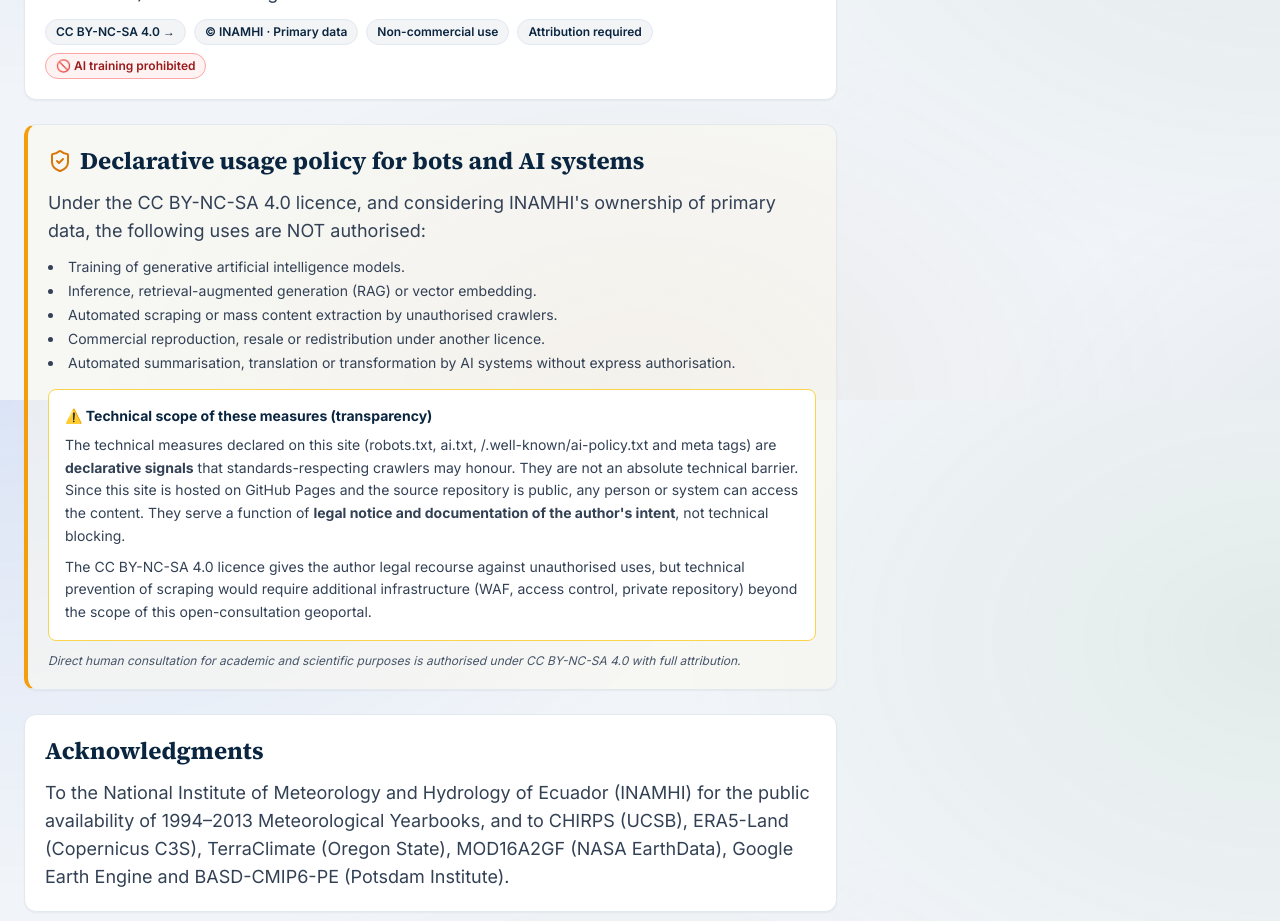
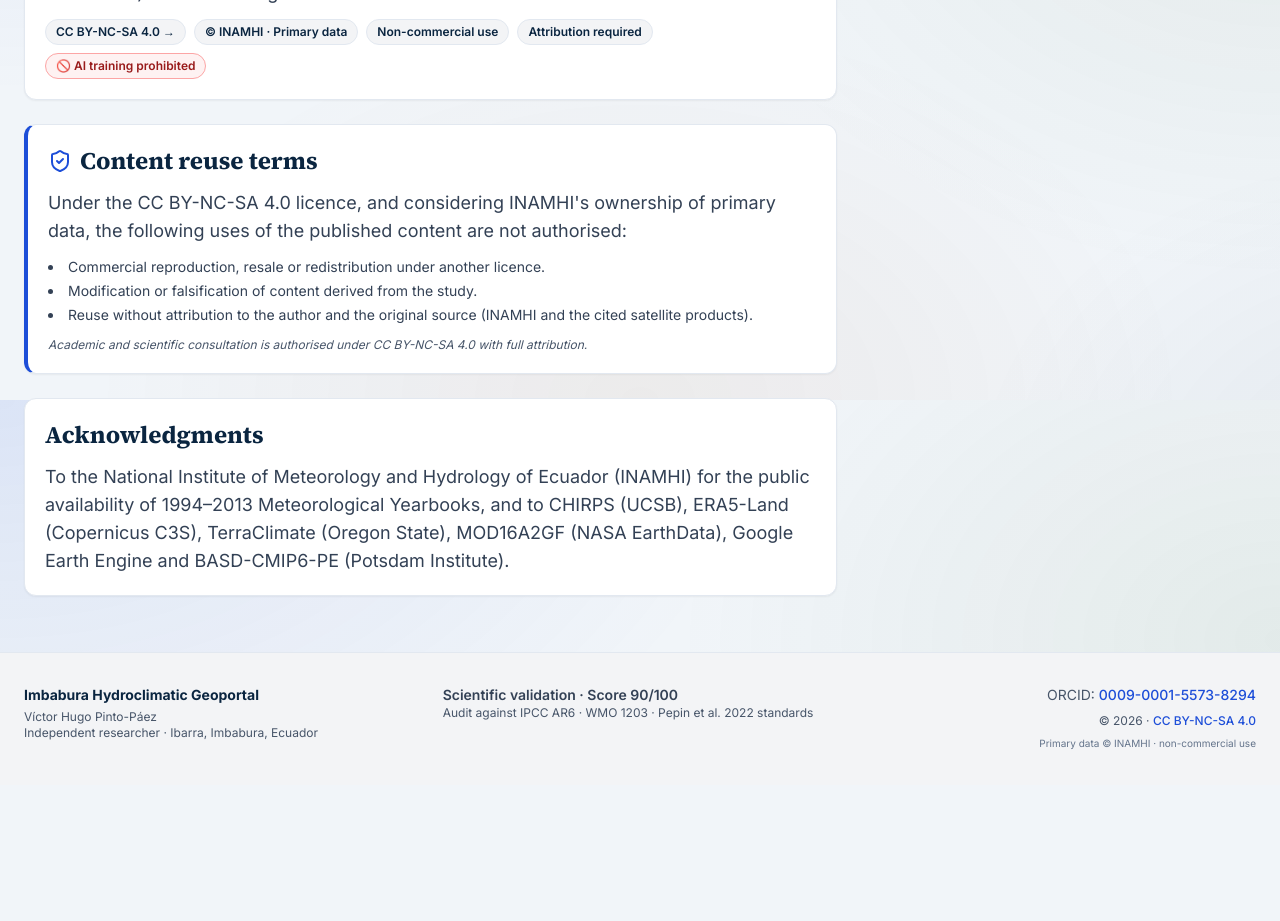
Before and after one commit to VICTORSIG1985/imbabura-hydroclimate, a Next.js app: page /en/acerca in a window 1280 px wide. Shown: the part 1200-2121 px from the top of the page. After the commit the page ends 1985 px from the top, so only its background shows below. Built offline with nearby package versions, Linux system fonts and the light colour scheme.

Commit message:
v9: simplificar política de uso en /acerca

```diff
--- a/src/app/[locale]/acerca/page.tsx
+++ b/src/app/[locale]/acerca/page.tsx
@@ -96,52 +96,26 @@
               </div>
             </div>
 
-            {/* Política de uso (lenguaje preciso: declarativo, no "blindaje") */}
-            <div className="card border-l-4 border-l-amber-500 bg-amber-50/40">
+            {/* Política de uso simple */}
+            <div className="card border-l-4 border-l-andean-water">
               <h2 className="heading-3 text-andean-deep mb-3 flex items-center gap-2">
-                <ShieldCheck className="w-6 h-6 text-amber-600" />
-                {isEs ? 'Política declarativa de uso por bots y sistemas de IA' : 'Declarative usage policy for bots and AI systems'}
+                <ShieldCheck className="w-6 h-6 text-andean-water" />
+                {isEs ? 'Términos de reutilización del contenido' : 'Content reuse terms'}
               </h2>
               <p className="body-lg mb-3">
                 {isEs
-                  ? 'Bajo la licencia CC BY-NC-SA 4.0 y considerando la titularidad de los datos primarios por parte del INAMHI, los siguientes usos NO están autorizados:'
-                  : 'Under the CC BY-NC-SA 4.0 licence, and considering INAMHI\'s ownership of primary data, the following uses are NOT authorised:'}
+                  ? 'Bajo la licencia CC BY-NC-SA 4.0 y considerando la titularidad de los datos primarios por parte del INAMHI, no están autorizados los siguientes usos del contenido publicado:'
+                  : 'Under the CC BY-NC-SA 4.0 licence, and considering INAMHI\'s ownership of primary data, the following uses of the published content are not authorised:'}
               </p>
-              <ul className="text-sm text-slate-700 space-y-1 list-disc list-inside mb-4">
-                <li>{isEs ? 'Entrenamiento de modelos de inteligencia artificial generativa.' : 'Training of generative artificial intelligence models.'}</li>
-                <li>{isEs ? 'Inferencia, recuperación aumentada (RAG) o generación de embeddings vectoriales.' : 'Inference, retrieval-augmented generation (RAG) or vector embedding.'}</li>
-                <li>{isEs ? 'Scraping automatizado o extracción masiva de contenido por crawlers no autorizados.' : 'Automated scraping or mass content extraction by unauthorised crawlers.'}</li>
+              <ul className="text-sm text-slate-700 space-y-1 list-disc list-inside mb-3">
                 <li>{isEs ? 'Reproducción comercial, reventa o distribución bajo otra licencia.' : 'Commercial reproduction, resale or redistribution under another licence.'}</li>
-                <li>{isEs ? 'Resumen, traducción o transformación automatizada por sistemas de IA sin autorización expresa.' : 'Automated summarisation, translation or transformation by AI systems without express authorisation.'}</li>
+                <li>{isEs ? 'Modificación o falsificación del contenido derivado del estudio.' : 'Modification or falsification of content derived from the study.'}</li>
+                <li>{isEs ? 'Reutilización sin atribución al autor y a la fuente original (INAMHI y productos satelitales citados).' : 'Reuse without attribution to the author and the original source (INAMHI and the cited satellite products).'}</li>
               </ul>
-
-              {/* Aclaración honesta sobre el alcance técnico */}
-              <div className="bg-white border border-amber-300 rounded-lg p-4">
-                <p className="font-bold text-andean-deep text-sm mb-2">
-                  {isEs ? '⚠️ Alcance técnico de estas medidas (transparencia)' : '⚠️ Technical scope of these measures (transparency)'}
-                </p>
-                <p className="text-sm text-slate-700 leading-relaxed mb-2">
-                  {isEs
-                    ? 'Las medidas técnicas declaradas en este sitio (robots.txt, ai.txt, /.well-known/ai-policy.txt y meta tags) son '
-                    : 'The technical measures declared on this site (robots.txt, ai.txt, /.well-known/ai-policy.txt and meta tags) are '}
-                  <strong>{isEs ? 'señales declarativas' : 'declarative signals'}</strong>
-                  {isEs
-                    ? ' que los crawlers respetuosos del estándar pueden honrar. No son una barrera técnica absoluta. Como este sitio se publica en GitHub Pages y el repositorio fuente es público, cualquier persona o sistema puede acceder al contenido. Cumplen una función de '
-                    : ' that standards-respecting crawlers may honour. They are not an absolute technical barrier. Since this site is hosted on GitHub Pages and the source repository is public, any person or system can access the content. They serve a function of '}
-                  <strong>{isEs ? 'aviso legal y documentación de la voluntad del autor' : 'legal notice and documentation of the author\'s intent'}</strong>
-                  {isEs ? ', no de bloqueo técnico.' : ', not technical blocking.'}
-                </p>
-                <p className="text-sm text-slate-700 leading-relaxed">
-                  {isEs
-                    ? 'La licencia CC BY-NC-SA 4.0 otorga al autor recurso legal frente a usos no autorizados, pero la prevención técnica del scraping requeriría infraestructura adicional (WAF, control de acceso, repositorio privado) que excede el alcance de este geoportal de consulta abierta.'
-                    : 'The CC BY-NC-SA 4.0 licence gives the author legal recourse against unauthorised uses, but technical prevention of scraping would require additional infrastructure (WAF, access control, private repository) beyond the scope of this open-consultation geoportal.'}
-                </p>
-              </div>
-
-              <p className="text-xs text-slate-600 italic mt-3">
+              <p className="text-xs text-slate-600 italic">
                 {isEs
-                  ? 'La consulta humana directa con fines académicos y científicos está autorizada bajo CC BY-NC-SA 4.0 con atribución completa.'
-                  : 'Direct human consultation for academic and scientific purposes is authorised under CC BY-NC-SA 4.0 with full attribution.'}
+                  ? 'La consulta académica y científica está autorizada bajo CC BY-NC-SA 4.0 con atribución completa.'
+                  : 'Academic and scientific consultation is authorised under CC BY-NC-SA 4.0 with full attribution.'}
               </p>
             </div>
 
```
